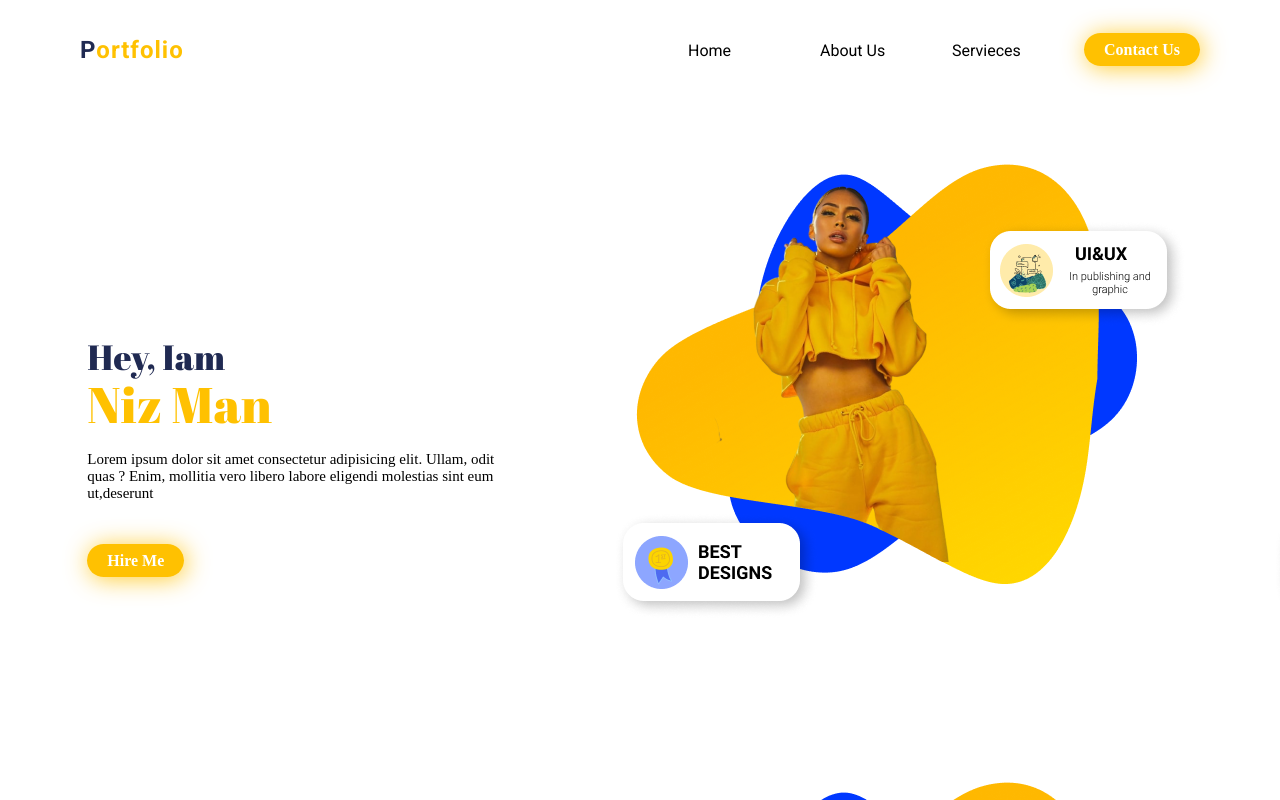
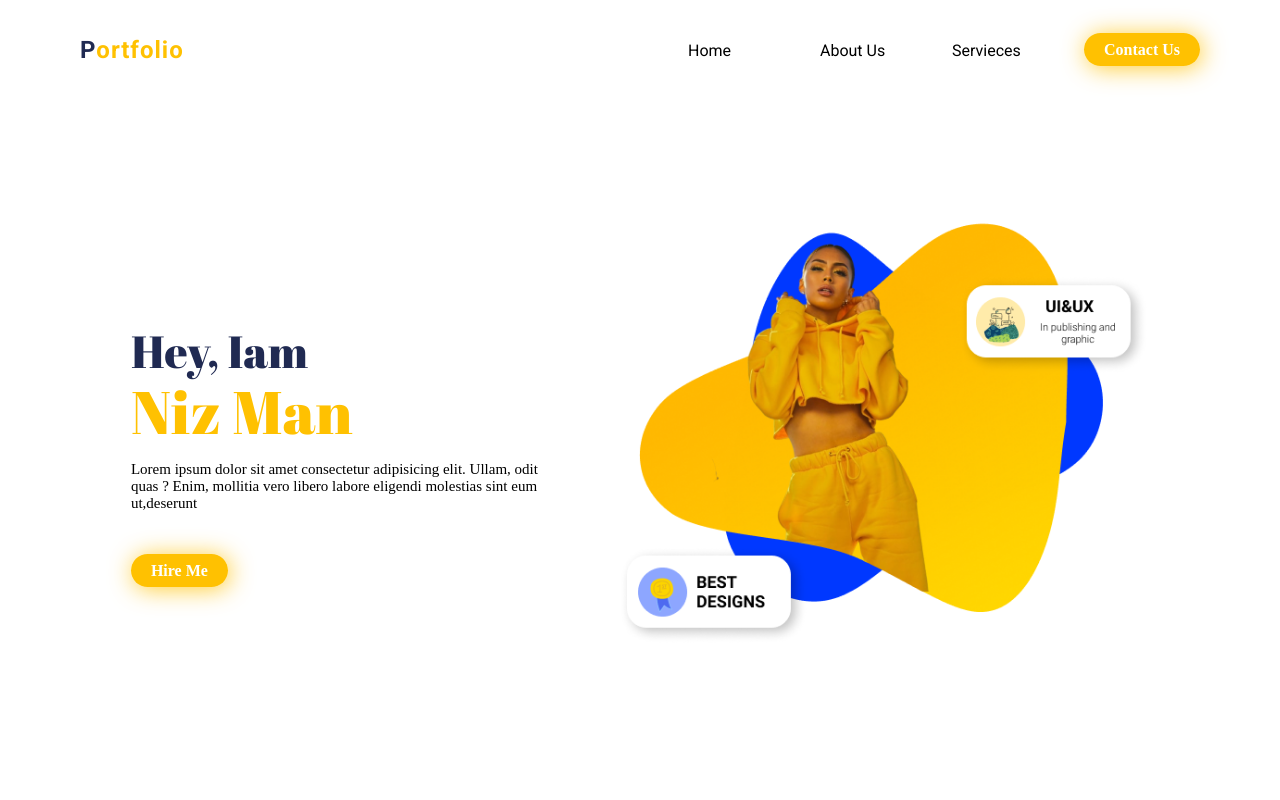
Before and after one commit to manshadchangampalli/PortfolioForTemplates, a React (Create React App) app: page / in a window 1280 px wide. Built offline with nearby package versions, Linux system fonts and the light colour scheme.

Commit message:
the title style have changed bitly and the main image of the home have styled

```diff
--- a/src/App.scss
+++ b/src/App.scss
@@ -12,22 +12,22 @@
 .title {
   background: rgb(255, 255, 255);
   height: auto;
-  width: 70%;
+  width: 80%;
   display: grid;
   place-self: center;
-  grid-template-rows: repeat(2, 1fr) auto;
+  grid-template-rows: 1fr auto auto;
   .headings {
     display: flex;
     flex-direction: column;
     justify-content: center;
     h2 {
-      font-size: 35px;
+      font-size: 45px;
       font-weight: 400;
       color: $textcolor;
       font-family: $mainfont;
     }
     h1 {
-      font-size: 50px;
+      font-size: 60px;
       margin-top: -10px;
       font-family: $mainfont;
       color: $maincolor;
--- a/src/Pages/Home/Home.scss
+++ b/src/Pages/Home/Home.scss
@@ -45,12 +45,14 @@
     }
     .hero-section{
         display: grid;
+        padding: 0 5rem;
         grid-template-columns: 1fr 1.2fr;
 
        .image{
            width: 100%;
            height: 100%;
-           background:url('../../Assets/Home/HomeMainImage.png')
+           background:url('../../Assets/Home/HomeMainImage.png') no-repeat center;
+           background-size: contain;
        }
     }
 
```
